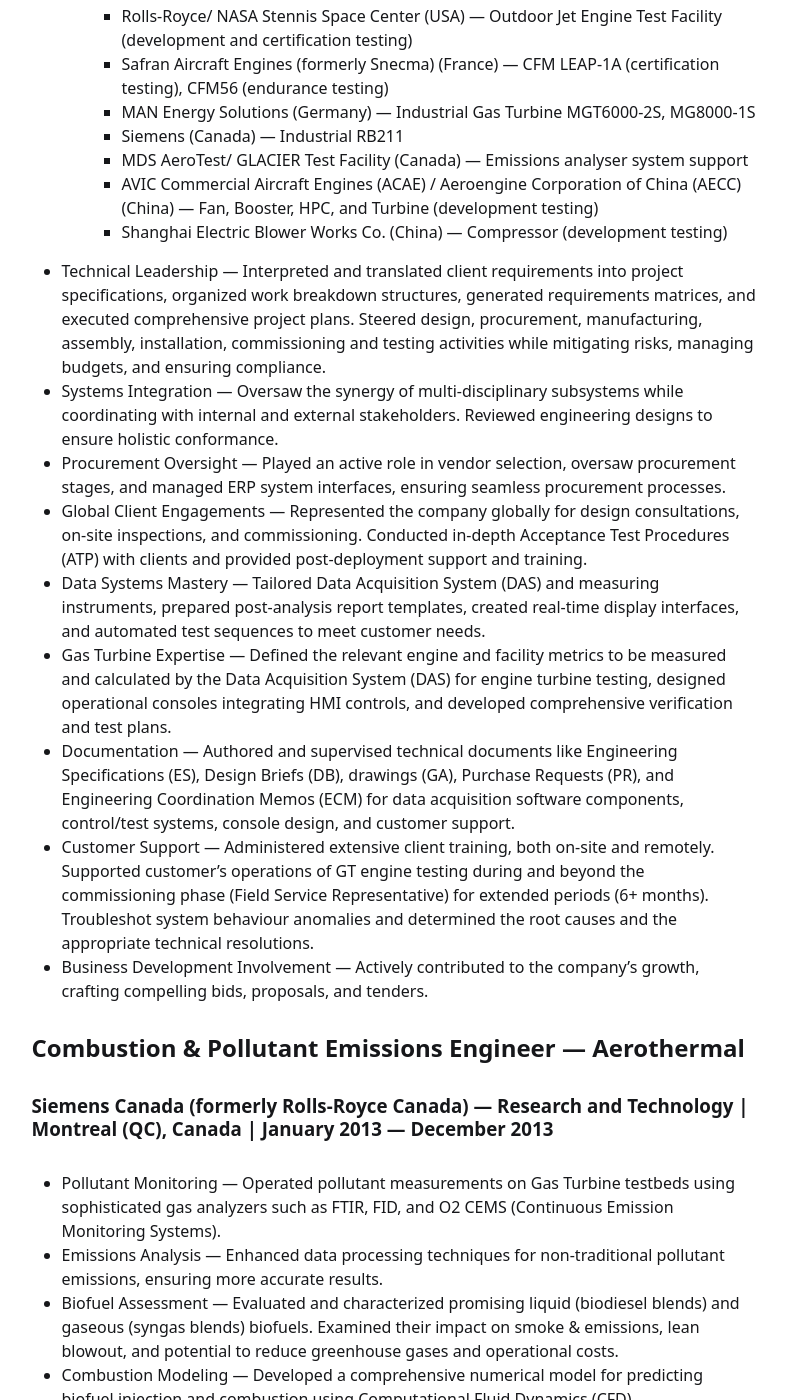
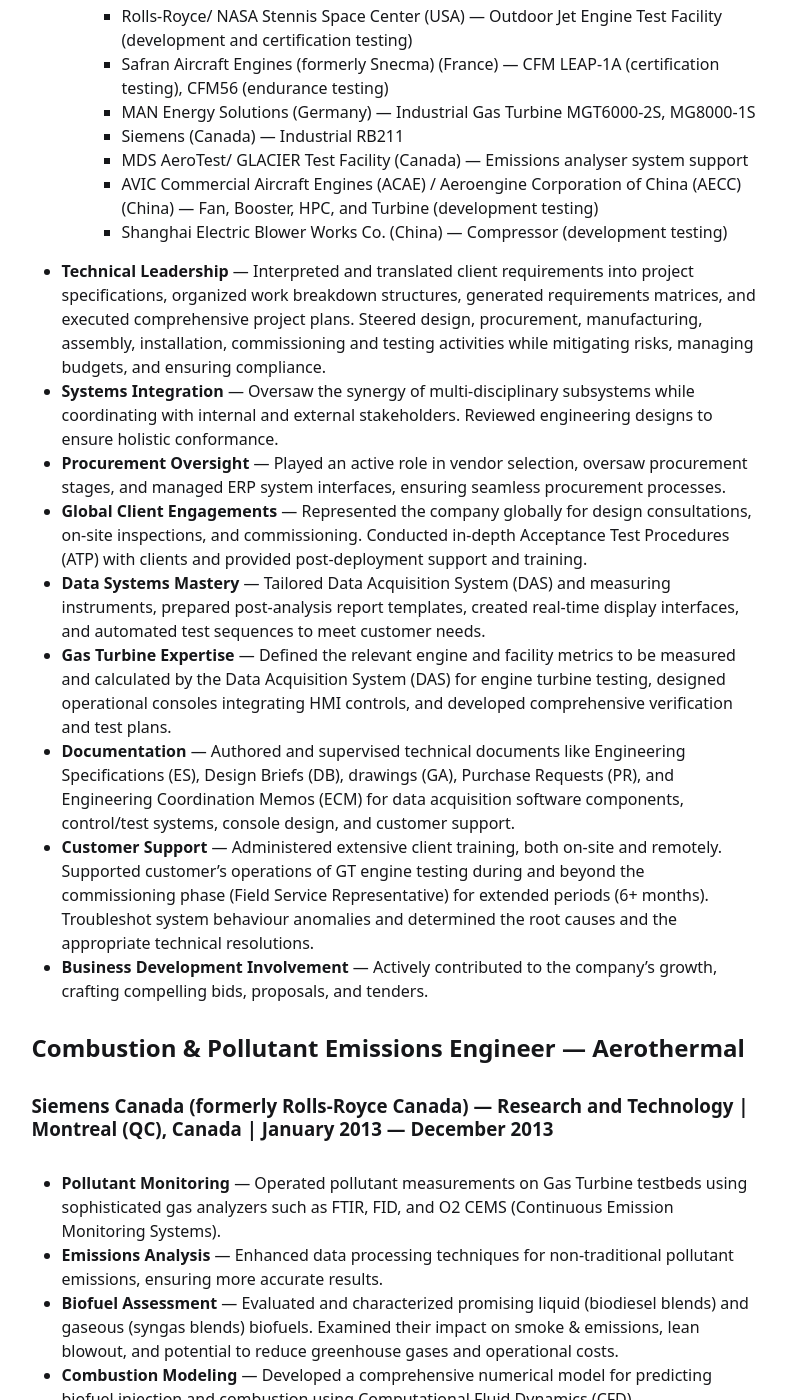
Before and after one commit to casagou/joa, a Jekyll site: the page built from index.md, in a window 1280 px wide and 1400 px high, scrolled down 2016 px. Shown: the whole window, without its empty margins (330-1116 px from the left). Built offline with Jekyll 4.4.1, drawn with Linux system fonts in a browser that asks for light colours; some of the changed text lies outside the part shown.

Commit message:
Update index.md

```diff
--- a/index.md
+++ b/index.md
@@ -45,89 +45,89 @@ My guiding principles are simple: work hard, lead by example, and positively imp
 
 - Project Highlights: Delivered intricate projects for Maintenance, Repair, and Overhaul (MRO) and Research and Development (R&D) sectors. Significant contributions include:
 	+ MRO facilities:
-		- Air France Industries KLM Engineering & Maintenance (France) — CFM56-5B, CFM56-7B, GE90-115B, GE90-94B, EA GP7200, GEnx-1B, GEnx-2B
-		- GKN Aerospace (Sweden) — Volvo RM12 and RM16 (Gripen fighter jet)
-		- Standard Aero (formerly Vector Aerospace) (Canada) — P&WC JT15D (multiple variants)
-		- Lockheed Martin Commercial Engine Solutions (Canada) — CFM56-2A, CFM56-2B, CFM56-2C, CFM56-3, CFM56-5A, CFM56-5B, CFM56-5C, CFM56-7B, GE CF6-50C2
-		- Safran Aircraft Engine Services Morocco (Morocco) — CFM56 (multiple variants)
-		- Rolls-Royce (UK) — Consoles
-		- GA Telesis Engine Services (Finland) — CFM56-5B, CFM56-7B, GE CF6-80C2
+		* Air France Industries KLM Engineering & Maintenance (France) — CFM56-5B, CFM56-7B, GE90-115B, GE90-94B, EA GP7200, GEnx-1B, GEnx-2B
+		* GKN Aerospace (Sweden) — Volvo RM12 and RM16 (Gripen fighter jet)
+		* Standard Aero (formerly Vector Aerospace) (Canada) — P&WC JT15D (multiple variants)
+		* Lockheed Martin Commercial Engine Solutions (Canada) — CFM56-2A, CFM56-2B, CFM56-2C, CFM56-3, CFM56-5A, CFM56-5B, CFM56-5C, CFM56-7B, GE CF6-50C2
+		* Safran Aircraft Engine Services Morocco (Morocco) — CFM56 (multiple variants)
+		* Rolls-Royce (UK) — Consoles
+		* GA Telesis Engine Services (Finland) — CFM56-5B, CFM56-7B, GE CF6-80C2
 	+ R&D facilities:
-		- Rolls-Royce/ NASA Stennis Space Center (USA) — Outdoor Jet Engine Test Facility (development and certification testing)
-		- Safran Aircraft Engines (formerly Snecma) (France) — CFM LEAP-1A (certification testing), CFM56 (endurance testing)
-		- MAN Energy Solutions (Germany) — Industrial Gas Turbine MGT6000-2S, MG8000-1S
-		- Siemens (Canada) — Industrial RB211
-		- MDS AeroTest/ GLACIER Test Facility (Canada) — Emissions analyser system support
-		- AVIC Commercial Aircraft Engines (ACAE) / Aeroengine Corporation of China (AECC) (China) — Fan, Booster, HPC, and Turbine (development testing)
-		- Shanghai Electric Blower Works Co. (China) — Compressor (development testing)
+		* Rolls-Royce/ NASA Stennis Space Center (USA) — Outdoor Jet Engine Test Facility (development and certification testing)
+		* Safran Aircraft Engines (formerly Snecma) (France) — CFM LEAP-1A (certification testing), CFM56 (endurance testing)
+		* MAN Energy Solutions (Germany) — Industrial Gas Turbine MGT6000-2S, MG8000-1S
+		* Siemens (Canada) — Industrial RB211
+		* MDS AeroTest/ GLACIER Test Facility (Canada) — Emissions analyser system support
+		* AVIC Commercial Aircraft Engines (ACAE) / Aeroengine Corporation of China (AECC) (China) — Fan, Booster, HPC, and Turbine (development testing)
+		* Shanghai Electric Blower Works Co. (China) — Compressor (development testing)
 
-* Technical Leadership — Interpreted and translated client requirements into project specifications, organized work breakdown structures, generated requirements matrices, and executed comprehensive project plans. Steered design, procurement, manufacturing, assembly, installation, commissioning and testing activities while mitigating risks, managing budgets, and ensuring compliance.
-* Systems Integration — Oversaw the synergy of multi-disciplinary subsystems while coordinating with internal and external stakeholders. Reviewed engineering designs to ensure holistic conformance.
-* Procurement Oversight — Played an active role in vendor selection, oversaw procurement stages, and managed ERP system interfaces, ensuring seamless procurement processes.
-* Global Client Engagements — Represented the company globally for design consultations, on-site inspections, and commissioning. Conducted in-depth Acceptance Test Procedures (ATP) with clients and provided post-deployment support and training.
-* Data Systems Mastery — Tailored Data Acquisition System (DAS) and measuring instruments, prepared post-analysis report templates, created real-time display interfaces, and automated test sequences to meet customer needs.
-* Gas Turbine Expertise — Defined the relevant engine and facility metrics to be measured and calculated by the Data Acquisition System (DAS) for engine turbine testing, designed operational consoles integrating HMI controls, and developed comprehensive verification and test plans.
-* Documentation — Authored and supervised technical documents like Engineering Specifications (ES), Design Briefs (DB), drawings (GA), Purchase Requests (PR), and Engineering Coordination Memos (ECM) for data acquisition software components, control/test systems, console design, and customer support.
-* Customer Support — Administered extensive client training, both on-site and remotely. Supported customer's operations of GT engine testing during and beyond the commissioning phase (Field Service Representative) for extended periods (6+ months). Troubleshot system behaviour anomalies and determined the root causes and the appropriate technical resolutions.
-* Business Development Involvement — Actively contributed to the company's growth, crafting compelling bids, proposals, and tenders.
+- **Technical Leadership** — Interpreted and translated client requirements into project specifications, organized work breakdown structures, generated requirements matrices, and executed comprehensive project plans. Steered design, procurement, manufacturing, assembly, installation, commissioning and testing activities while mitigating risks, managing budgets, and ensuring compliance.
+- **Systems Integration** — Oversaw the synergy of multi-disciplinary subsystems while coordinating with internal and external stakeholders. Reviewed engineering designs to ensure holistic conformance.
+- **Procurement Oversight** — Played an active role in vendor selection, oversaw procurement stages, and managed ERP system interfaces, ensuring seamless procurement processes.
+- **Global Client Engagements** — Represented the company globally for design consultations, on-site inspections, and commissioning. Conducted in-depth Acceptance Test Procedures (ATP) with clients and provided post-deployment support and training.
+- **Data Systems Mastery** — Tailored Data Acquisition System (DAS) and measuring instruments, prepared post-analysis report templates, created real-time display interfaces, and automated test sequences to meet customer needs.
+- **Gas Turbine Expertise** — Defined the relevant engine and facility metrics to be measured and calculated by the Data Acquisition System (DAS) for engine turbine testing, designed operational consoles integrating HMI controls, and developed comprehensive verification and test plans.
+- **Documentation** — Authored and supervised technical documents like Engineering Specifications (ES), Design Briefs (DB), drawings (GA), Purchase Requests (PR), and Engineering Coordination Memos (ECM) for data acquisition software components, control/test systems, console design, and customer support.
+- **Customer Support** — Administered extensive client training, both on-site and remotely. Supported customer's operations of GT engine testing during and beyond the commissioning phase (Field Service Representative) for extended periods (6+ months). Troubleshot system behaviour anomalies and determined the root causes and the appropriate technical resolutions.
+- **Business Development Involvement** — Actively contributed to the company's growth, crafting compelling bids, proposals, and tenders.
 
 
 ## Combustion & Pollutant Emissions Engineer — Aerothermal
 
 ### Siemens Canada (formerly Rolls-Royce Canada) — Research and Technology | Montreal (QC), Canada | January 2013 — December 2013
 
-* Pollutant Monitoring — Operated pollutant measurements on Gas Turbine testbeds using sophisticated gas analyzers such as FTIR, FID, and O2 CEMS (Continuous Emission Monitoring Systems).
-* Emissions Analysis — Enhanced data processing techniques for non-traditional pollutant emissions, ensuring more accurate results.
-* Biofuel Assessment — Evaluated and characterized promising liquid (biodiesel blends) and gaseous (syngas blends) biofuels. Examined their impact on smoke & emissions, lean blowout, and potential to reduce greenhouse gases and operational costs.
-* Combustion Modeling — Developed a comprehensive numerical model for predicting biofuel injection and combustion using Computational Fluid Dynamics (CFD).
-* Performance Analysis — Compared biofuels with baseline fuels to examine the benefits while maintaining an acceptable overall combustion performance.
+- **Pollutant Monitoring** — Operated pollutant measurements on Gas Turbine testbeds using sophisticated gas analyzers such as FTIR, FID, and O2 CEMS (Continuous Emission Monitoring Systems).
+- **Emissions Analysis** — Enhanced data processing techniques for non-traditional pollutant emissions, ensuring more accurate results.
+- **Biofuel Assessment** — Evaluated and characterized promising liquid (biodiesel blends) and gaseous (syngas blends) biofuels. Examined their impact on smoke & emissions, lean blowout, and potential to reduce greenhouse gases and operational costs.
+- **Combustion Modeling** — Developed a comprehensive numerical model for predicting biofuel injection and combustion using Computational Fluid Dynamics (CFD).
+- **Performance Analysis** — Compared biofuels with baseline fuels to examine the benefits while maintaining an acceptable overall combustion performance.
 
 
 ## Graduate Research And Teaching Assistant — with Dr. Alain De Champlain
 
 ### Combustion Engineering Research Laboratory at Laval University | Quebec City (QC), Canada | January 2011 — May 2013
 
-* Biofuel Research — Developed applications of liquid and gaseous biofuels for Gas Turbines and aircraft propulsion.
-* Emissions Analysis — Oparated cutting-edge FTIR (Fourier Transformation Infrared) spectroscopy technology for a detailed combustion gas emissions study within swirl combustors.
-* Spray Analysis — Carried out in-depth experimental spray tests, leveraging Particle Image Velocimetry (PIV) and Computational Fluid Dynamics (CFD) techniques. The focus was predicting biodiesel spray attributes such as droplet size, velocity, and penetration.
-* Experimental Setup — Designed and set up equipment for experiments, calibrated instrumentation, optimized data collection methods, and established benchmarks for test results. Executed hands-on tasks, including soldering, wiring, and the assembly of process equipment (mass flow controllers, piping, pumps, pressure chambers, heaters, valves, injectors, and heat exchangers).
-* Data Management — Launched a comprehensive Data Acquisition System (DAS), tailored a VBA program for extensive data interpretation, and contrasted test findings against empirical evidence.
-* Mentorship — Trained and supervised international summer interns and managed the team's technical proficiency.
-* Documentation — Authored detailed technical reports, documenting test protocols, safety measures, and research findings.
-* Safety Training — Rigorously completed WHMIS and WORKSMART training modules, ensuring the lab environment upheld paramount safety standards.
-* Teaching Duties — Crafted lectures on MAE Thermodynamics, directed laboratory sessions, and critically assessed student submissions in the form of lab reports ensuring academic rigour and understanding.
+- **Biofuel Research** — Developed applications of liquid and gaseous biofuels for Gas Turbines and aircraft propulsion.
+- **Emissions Analysis** — Oparated cutting-edge FTIR (Fourier Transformation Infrared) spectroscopy technology for a detailed combustion gas emissions study within swirl combustors.
+- **Spray Analysis** — Carried out in-depth experimental spray tests, leveraging Particle Image Velocimetry (PIV) and Computational Fluid Dynamics (CFD) techniques. The focus was predicting biodiesel spray attributes such as droplet size, velocity, and penetration.
+- **Experimental Setup** — Designed and set up equipment for experiments, calibrated instrumentation, optimized data collection methods, and established benchmarks for test results. Executed hands-on tasks, including soldering, wiring, and the assembly of process equipment (mass flow controllers, piping, pumps, pressure chambers, heaters, valves, injectors, and heat exchangers).
+- **Data Management** — Launched a comprehensive Data Acquisition System (DAS), tailored a VBA program for extensive data interpretation, and contrasted test findings against empirical evidence.
+- **Mentorship** — Trained and supervised international summer interns and managed the team's technical proficiency.
+- **Documentation** — Authored detailed technical reports, documenting test protocols, safety measures, and research findings.
+- **Safety Training** — Rigorously completed WHMIS and WORKSMART training modules, ensuring the lab environment upheld paramount safety standards.
+- **Teaching Duties** — Crafted lectures on MAE Thermodynamics, directed laboratory sessions, and critically assessed student submissions in the form of lab reports ensuring academic rigour and understanding.
 
 
 ## Independent Study in Mechanical Engineering — with Dr. Razvan Rusovici
 
 ### Florida Institute of Technology | Melbourne (FL), USA | January 2010 — June 2010
 
-* Research Focus — Explored adaptive structures, emphasizing finite element analysis in fluid dynamics and acoustics.
-* Technical Tools — Utilized CAD and CAE software, specifically Pro/E, ANSYS, and CFX, for in-depth analysis.
+- **Research Focus** — Explored adaptive structures, emphasizing finite element analysis in fluid dynamics and acoustics.
+- **Technical Tools** — Utilized CAD and CAE software, specifically Pro/E, ANSYS, and CFX, for in-depth analysis.
 
 
 ## Formula SAE Series — with Stephanie Hopper and Dr. Youngsik Choi
 
 ### Florida Tech Motorsports (FIT) | Melbourne (FL) & Michigan International Speedway (MI), USA | November 2008 — May 2009
 
-* Powertrain Leadership — Supervised the powertrain division, delving into engine management, differential dynamics, simulation, rigorous testing, and holistic optimization. This involved extensive application of industry-standard CAD and CAE platforms, including SolidWorks, Cosmos Design, and ANSYS.
-* Composite Craftsmanship — Conceived and executed the design for the vehicle's composite bodywork, emphasizing durability, aerodynamics, and aesthetics.
-* Digital Engagement — Pioneered and developed the Florida Tech Motorsports website, creating an online presence and platform for sharing team achievements, updates, and engagements
+- **Powertrain Leadership** — Supervised the powertrain division, delving into engine management, differential dynamics, simulation, rigorous testing, and holistic optimization. This involved extensive application of industry-standard CAD and CAE platforms, including SolidWorks, Cosmos Design, and ANSYS.
+- **Composite Craftsmanship** — Conceived and executed the design for the vehicle's composite bodywork, emphasizing durability, aerodynamics, and aesthetics.
+- **Digital Engagement** — Pioneered and developed the Florida Tech Motorsports website, creating an online presence and platform for sharing team achievements, updates, and engagements
 
 
 ## Service Engineer (intern)
 
 ### Prestige Dentaire | Nice, France | June — July 2006
 
-* Executed maintenance of dental equipment.
-* Overhauled mechanical, plumbing, and electrical devices.
+- Executed maintenance of dental equipment.
+- Overhauled mechanical, plumbing, and electrical devices.
 
 
 ## Military Experience (volunteer) — Sar El Program
 
 ### Tsahal, Israeli Army Training Program | Hatzerim Air Force Base, Israel | July — August 2005
 
-* Contributed to the Israeli Army's training program, volunteering at the Hatzerim Air Force Base as part of the esteemed Sar El initiative.
+- Contributed to the Israeli Army's training program, volunteering at the Hatzerim Air Force Base as part of the esteemed Sar El initiative.
 
 ----
 
```
